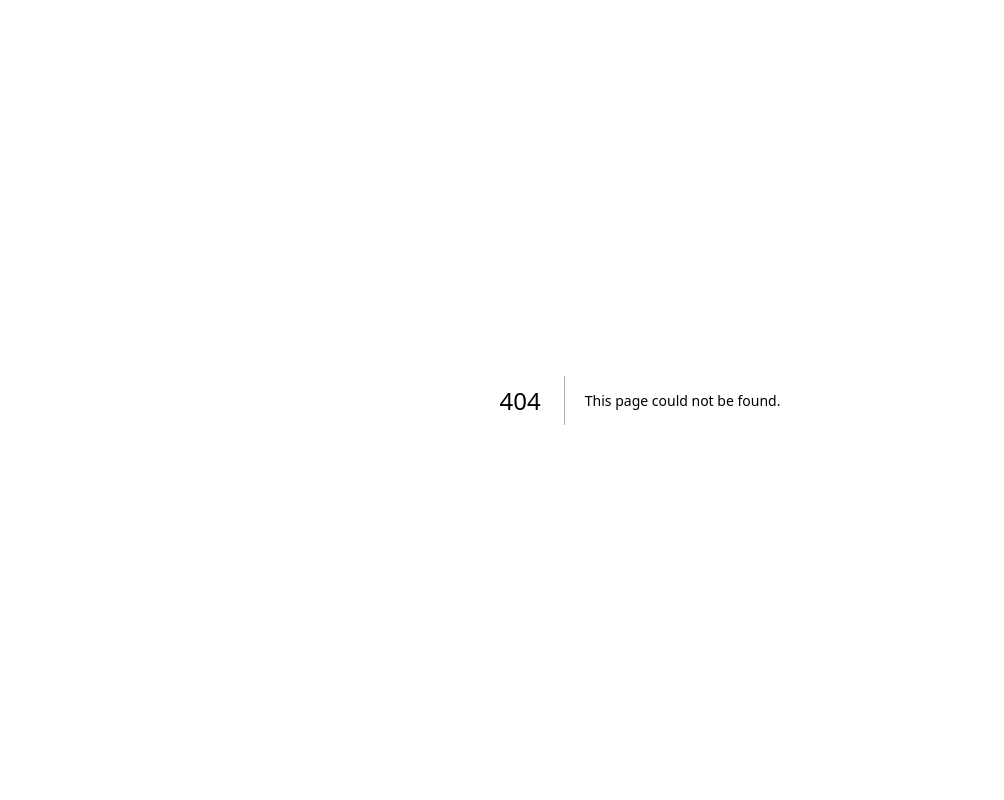
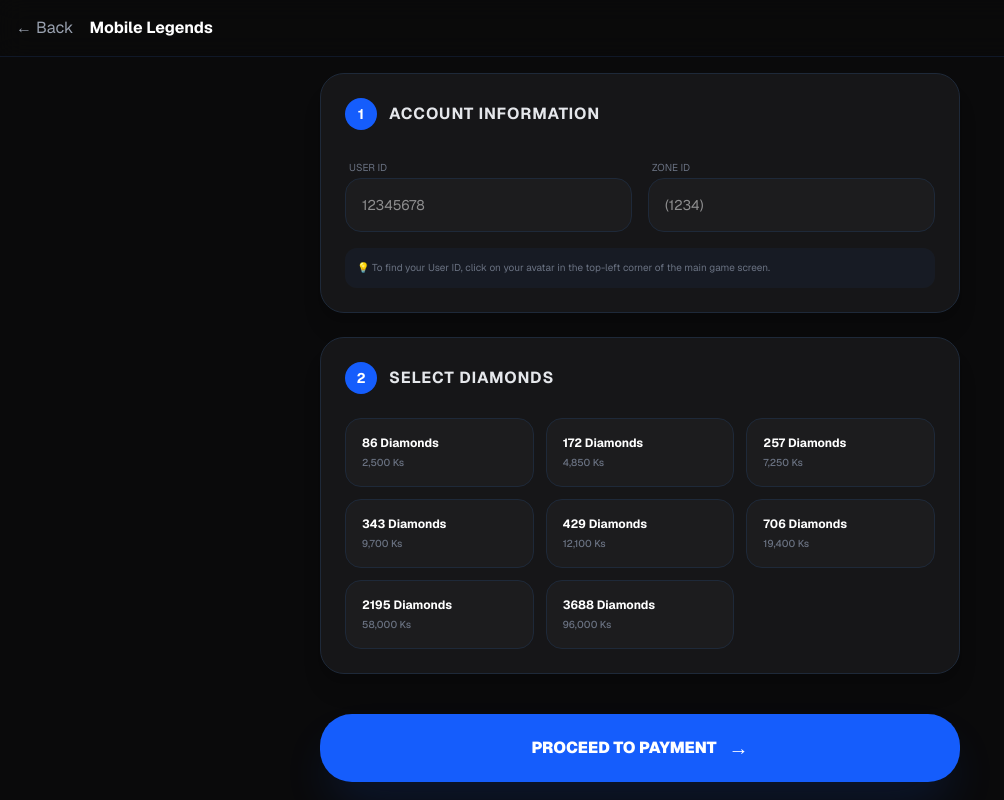
Before and after one commit to KP-CHANNEL-KP/my-topup-website, a Next.js app: page /mlbb in a window 1280 px wide. Before the commit this address had no page. Shown: the whole page, without its empty margins (0-1004 px from the left). Built offline with nearby package versions, Linux system fonts and the light colour scheme.

Commit message:
linked mlbb icon to purchase page

```diff
--- /dev/null
+++ b/app/mlbb/page.tsx
@@ -0,0 +1,93 @@
+"use client";
+import React, { useState } from 'react';
+import Link from 'next/link';
+
+// Diamond အထုပ်များ စာရင်း (ပုံထဲကအတိုင်း)
+const packages = [
+  { id: 1, amount: '86 Diamonds', price: '2,500 Ks' },
+  { id: 2, amount: '172 Diamonds', price: '4,850 Ks' },
+  { id: 3, amount: '257 Diamonds', price: '7,250 Ks' },
+  { id: 4, amount: '343 Diamonds', price: '9,700 Ks' },
+  { id: 5, amount: '429 Diamonds', price: '12,100 Ks' },
+  { id: 6, amount: '706 Diamonds', price: '19,400 Ks' },
+  { id: 7, amount: '2195 Diamonds', price: '58,000 Ks' },
+  { id: 8, amount: '3688 Diamonds', price: '96,000 Ks' },
+];
+
+export default function MLBBPage() {
+  const [selected, setSelected] = useState(null);
+
+  return (
+    <div className="min-h-screen bg-[#0a0a0b] text-white font-sans">
+      {/* Header */}
+      <div className="p-4 flex items-center gap-4 sticky top-0 bg-[#0a0a0b]/80 backdrop-blur-md z-10 border-b border-gray-900">
+        <Link href="/" className="text-gray-400">← Back</Link>
+        <h1 className="font-bold">Mobile Legends</h1>
+      </div>
+
+      <div className="max-w-2xl mx-auto p-4 space-y-6">
+        {/* Step 1: Input ID */}
+        <div className="bg-[#161618] rounded-3xl p-6 border border-gray-800 shadow-xl">
+          <div className="flex items-center gap-3 mb-6">
+            <span className="w-8 h-8 bg-blue-600 rounded-full flex items-center justify-center font-bold text-sm">1</span>
+            <h2 className="font-bold text-gray-200 uppercase tracking-wider">Account Information</h2>
+          </div>
+
+          <div className="grid grid-cols-2 gap-4">
+            <div className="space-y-2">
+              <label className="text-[10px] text-gray-500 ml-1">USER ID</label>
+              <input type="number" placeholder="12345678" className="w-full bg-[#1c1c1e] border border-gray-800 p-4 rounded-2xl outline-none focus:border-blue-500 focus:ring-1 focus:ring-blue-500 transition text-sm" />
+            </div>
+            <div className="space-y-2">
+              <label className="text-[10px] text-gray-500 ml-1">ZONE ID</label>
+              <input type="number" placeholder="(1234)" className="w-full bg-[#1c1c1e] border border-gray-800 p-4 rounded-2xl outline-none focus:border-blue-500 focus:ring-1 focus:ring-blue-500 transition text-sm" />
+            </div>
+          </div>
+          <p className="text-[10px] text-gray-500 mt-4 leading-relaxed bg-blue-500/5 p-3 rounded-xl">
+            💡 To find your User ID, click on your avatar in the top-left corner of the main game screen.
+          </p>
+        </div>
+
+        {/* Step 2: Select Diamonds */}
+        <div className="bg-[#161618] rounded-3xl p-6 border border-gray-800 shadow-xl">
+          <div className="flex items-center gap-3 mb-6">
+            <span className="w-8 h-8 bg-blue-600 rounded-full flex items-center justify-center font-bold text-sm">2</span>
+            <h2 className="font-bold text-gray-200 uppercase tracking-wider">Select Diamonds</h2>
+          </div>
+
+          <div className="grid grid-cols-2 sm:grid-cols-3 gap-3">
+            {packages.map((pkg) => (
+              <button
+                key={pkg.id}
+                onClick={() => setSelected(pkg.id)}
+                className={`relative p-4 rounded-2xl border text-left transition-all duration-200 group overflow-hidden ${
+                  selected === pkg.id
+                  ? 'border-blue-500 bg-blue-500/10'
+                  : 'border-gray-800 bg-[#1c1c1e] hover:border-gray-600'
+                }`}
+              >
+                <div className="text-xs font-bold mb-1 group-hover:text-blue-400 transition-colors">{pkg.amount}</div>
+                <div className="text-[10px] text-gray-500 font-medium">{pkg.price}</div>
+
+                {/* Selection Tick Icon */}
+                {selected === pkg.id && (
+                  <div className="absolute top-2 right-2 w-4 h-4 bg-blue-500 rounded-full flex items-center justify-center">
+                    <span className="text-[8px] text-white">✓</span>
+                  </div>
+                )}
+              </button>
+            ))}
+          </div>
+        </div>
+
+        {/* Step 3: Checkout */}
+        <div className="pt-4">
+          <button className="w-full bg-blue-600 hover:bg-blue-700 text-white font-black py-5 rounded-[2rem] shadow-2xl shadow-blue-600/20 transition-all transform active:scale-95 flex items-center justify-center gap-3">
+            <span>PROCEED TO PAYMENT</span>
+            <span className="text-xl">→</span>
+          </button>
+        </div>
+      </div>
+    </div>
+  );
+}
--- a/app/page.tsx
+++ b/app/page.tsx
@@ -1,111 +1,120 @@
 "use client";
 import React, { useState, useEffect } from 'react';
+// ၁။ Link ကို ဒီမှာ Import လုပ်ထားပါတယ်
+import Link from 'next/link';
 
-// ၁။ Slider အတွက် ပုံနာမည်များ (Public folder ထဲက ပုံနာမည်နဲ့ တူရပါမယ်)
 const banners = [
   "/promo1.png",
   "/promo2.png",
   "/promo3.png",
   "/promo4.png",
-  "/promo5.png"
+  "/promo5.png",
 ];
 
-// ၂။ ရောင်းမည့် ပစ္စည်းများစာရင်း (Games ရော Social App ရော ဒီမှာ စာရင်းသွင်းပါ)
 const allItems = [
   { id: 'mlbb', name: 'Mobile Legends', icon: '/mlbb-logo.png', category: 'games' },
   { id: 'pubg', name: 'PUBG Mobile', icon: '/pubg-logo.png', category: 'games' },
   { id: 'ff', name: 'Free Fire', icon: '/ff-logo.png', category: 'games' },
   { id: 'hok', name: 'Honor of Kings', icon: '/hok-logo.png', category: 'games' },
-  { id: 'netflix', name: 'Netflix Premium', icon: '/netflix-logo.png', category: 'social' },
-  { id: 'youtube', name: 'YouTube Premium', icon: '/youtube-logo.png', category: 'social' },
-  { id: 'spotify', name: 'Spotify Premium', icon: '/spotify-logo.png', category: 'social' },
+  { id: 'genshin', name: 'Genshin Impact', icon: '/genshin-logo.png', category: 'games' },
+  { id: 'valorant', name: 'Valorant', icon: '/valorant-logo.png', category: 'games' },
+  { id: 'netflix', name: 'Netflix', icon: '/netflix-logo.png', category: 'social' },
+  { id: 'youtube', name: 'YouTube', icon: '/youtube-logo.png', category: 'social' },
+  { id: 'spotify', name: 'Spotify', icon: '/spotify-logo.png', category: 'social' },
   { id: 'canva', name: 'Canva Pro', icon: '/canva-logo.png', category: 'social' },
 ];
 
 export default function Home() {
-  const [currentBanner, setCurrentBanner] = useState(0);
+  const [current, setCurrent] = useState(0);
   const [activeTab, setActiveTab] = useState('games');
 
-  // Auto Slider ပတ်ရန် Logic
   useEffect(() => {
     const timer = setInterval(() => {
-      setCurrentBanner((prev) => (prev === banners.length - 1 ? 0 : prev + 1));
+      setCurrent((prev) => (prev === banners.length - 1 ? 0 : prev + 1));
     }, 5000);
     return () => clearInterval(timer);
   }, []);
 
-  // ရွေးထားတဲ့ Tab အလိုက် ပစ္စည်းများကို Filter လုပ်ခြင်း
   const filteredItems = allItems.filter(item => item.category === activeTab);
 
   return (
     <div className="min-h-screen bg-black text-white font-sans">
-      {/* Header Section */}
-      <nav className="p-4 bg-gray-950/80 backdrop-blur-md sticky top-0 z-50 border-b border-gray-900 flex justify-between items-center">
-        <h1 className="text-2xl font-black text-yellow-500 tracking-tighter italic">KP TOPUP</h1>
-        <div className="w-8 h-8 bg-gray-800 rounded-full flex items-center justify-center border border-gray-700">👤</div>
+      <nav className="p-4 border-b border-gray-900 bg-black/80 sticky top-0 z-50 flex justify-between items-center">
+        <h1 className="text-xl font-black text-yellow-500 tracking-tighter italic">KP TOPUP</h1>
+        <div className="w-8 h-8 bg-gray-800 rounded-full flex items-center justify-center text-xs">👤</div>
       </nav>
 
-      {/* Promotion Slider */}
-      <div className="p-4 md:p-6 max-w-5xl mx-auto">
-        <div className="relative w-full h-48 md:h-80 overflow-hidden rounded-[2rem] border border-gray-800 shadow-2xl bg-gray-900">
+      {/* Hero Image Slider */}
+      <div className="p-4 md:p-6">
+        <div className="relative w-full h-44 md:h-80 overflow-hidden rounded-2xl shadow-2xl border border-gray-800 bg-gray-900">
           {banners.map((img, index) => (
-            <img
+            <div
               key={index}
-              src={img}
-              className={`absolute inset-0 w-full h-full object-cover transition-opacity duration-1000 ease-in-out ${index === currentBanner ? 'opacity-100' : 'opacity-0'}`}
-              onError={(e) => { e.currentTarget.src = "https://via.placeholder.com/1200x600?text=Banner+" + (index+1) }}
-            />
+              className={`absolute inset-0 transition-opacity duration-1000 ease-in-out ${index === current ? 'opacity-100' : 'opacity-0'}`}
+            >
+              <img
+                src={img}
+                className="w-full h-full object-cover"
+                onError={(e) => { e.currentTarget.src = "https://via.placeholder.com/800x400?text=Promo+" + (index+1) }}
+              />
+            </div>
           ))}
-          <div className="absolute bottom-4 left-1/2 -translate-x-1/2 flex gap-2">
+          <div className="absolute bottom-3 left-1/2 -translate-x-1/2 flex gap-1.5">
             {banners.map((_, i) => (
-              <div key={i} className={`h-1.5 rounded-full transition-all ${i === currentBanner ? 'w-6 bg-yellow-500' : 'w-2 bg-white/30'}`} />
+              <div key={i} className={`h-1 rounded-full transition-all ${i === current ? 'w-4 bg-yellow-500' : 'w-1.5 bg-white/30'}`} />
             ))}
           </div>
         </div>
       </div>
 
-      {/* Tab Menu (GAMES / SOCIAL APP) */}
-      <div className="max-w-5xl mx-auto px-4">
-        <div className="flex bg-gray-900/50 p-1.5 rounded-2xl border border-gray-800 mb-8 max-w-md mx-auto">
+      {/* Tabs */}
+      <div className="px-6 mb-6">
+        <div className="flex gap-6 border-b border-gray-900">
           <button
             onClick={() => setActiveTab('games')}
-            className={`flex-1 py-3 rounded-xl text-xs font-bold transition-all ${activeTab === 'games' ? 'bg-yellow-500 text-black shadow-lg shadow-yellow-500/20' : 'text-gray-400 hover:text-white'}`}
+            className={`pb-3 text-sm font-bold tracking-widest transition-all ${activeTab === 'games' ? 'text-yellow-500 border-b-2 border-yellow-500' : 'text-gray-500'}`}
           >
-            🕹️ GAMES
+            GAMES
           </button>
           <button
             onClick={() => setActiveTab('social')}
-            className={`flex-1 py-3 rounded-xl text-xs font-bold transition-all ${activeTab === 'social' ? 'bg-yellow-500 text-black shadow-lg shadow-yellow-500/20' : 'text-gray-400 hover:text-white'}`}
+            className={`pb-3 text-sm font-bold tracking-widest transition-all ${activeTab === 'social' ? 'text-yellow-500 border-b-2 border-yellow-500' : 'text-gray-500'}`}
           >
-            📱 SOCIAL APP
+            SOCIAL APP
           </button>
         </div>
+      </div>
 
-        {/* Display Grid */}
-        <div className="grid grid-cols-3 sm:grid-cols-4 md:grid-cols-6 gap-6 pb-32">
+      {/* ၂။ Link ချိတ်ဆက်ထားသော Grid Item များ */}
+      <div className="px-6 pb-24">
+        <div className="grid grid-cols-3 sm:grid-cols-4 md:grid-cols-6 gap-4">
           {filteredItems.map((item) => (
-            <div key={item.id} className="group cursor-pointer flex flex-col items-center">
-              <div className="w-full aspect-square bg-gray-900 rounded-[1.5rem] border border-gray-800 p-2.5 group-hover:border-yellow-500/50 group-hover:bg-gray-800 transition-all duration-300 flex items-center justify-center overflow-hidden relative">
+            <Link
+              href={item.id === 'mlbb' ? '/mlbb' : '#'}
+              key={item.id}
+              className="group cursor-pointer flex flex-col items-center"
+            >
+              <div className="w-full aspect-square bg-gray-900 rounded-2xl border border-gray-800 p-2 group-hover:border-yellow-500 transition-all flex items-center justify-center overflow-hidden">
                 <img
                   src={item.icon}
                   alt={item.name}
-                  className="w-full h-full object-contain group-hover:scale-110 transition-transform duration-500"
-                  onError={(e) => { e.currentTarget.src = "https://via.placeholder.com/200?text=" + item.name }}
+                  className="w-full h-full object-contain group-hover:scale-110 transition-transform duration-300"
+                  onError={(e) => { e.currentTarget.src = "https://via.placeholder.com/150?text=" + item.name }}
                 />
               </div>
-              <p className="mt-3 text-[10px] md:text-sm font-semibold text-gray-400 group-hover:text-yellow-500 text-center uppercase tracking-tight">
+              <p className="mt-2 text-[10px] md:text-xs font-medium text-gray-400 group-hover:text-white text-center line-clamp-1 uppercase">
                 {item.name}
               </p>
-            </div>
+            </Link>
           ))}
         </div>
       </div>
 
-      {/* Mobile Bottom Navigation */}
-      <div className="fixed bottom-6 left-1/2 -translate-x-1/2 w-[90%] max-w-md bg-gray-950/90 backdrop-blur-2xl border border-gray-800 rounded-[2rem] p-4 flex justify-around items-center shadow-2xl md:hidden z-50">
-        <div className="flex flex-col items-center text-yellow-500 font-bold"><span className="text-xl">🏠</span><span className="text-[10px]">Home</span></div>
-        <div className="flex flex-col items-center text-gray-500"><span className="text-xl">📄</span><span className="text-[10px]">Orders</span></div>
-        <div className="flex flex-col items-center text-gray-500"><span className="text-xl">💬</span><span className="text-[10px]">Chat</span></div>
+      {/* Bottom Nav */}
+      <div className="fixed bottom-0 left-0 right-0 bg-gray-950/90 backdrop-blur-md border-t border-gray-900 p-3 flex justify-around md:hidden z-50">
+        <div className="flex flex-col items-center text-yellow-500"><span className="text-lg">🏠</span><span className="text-[10px]">Home</span></div>
+        <div className="flex flex-col items-center text-gray-500"><span className="text-lg">📜</span><span className="text-[10px]">History</span></div>
+        <div className="flex flex-col items-center text-gray-500"><span className="text-lg">📞</span><span className="text-[10px]">Support</span></div>
       </div>
     </div>
   );
```
